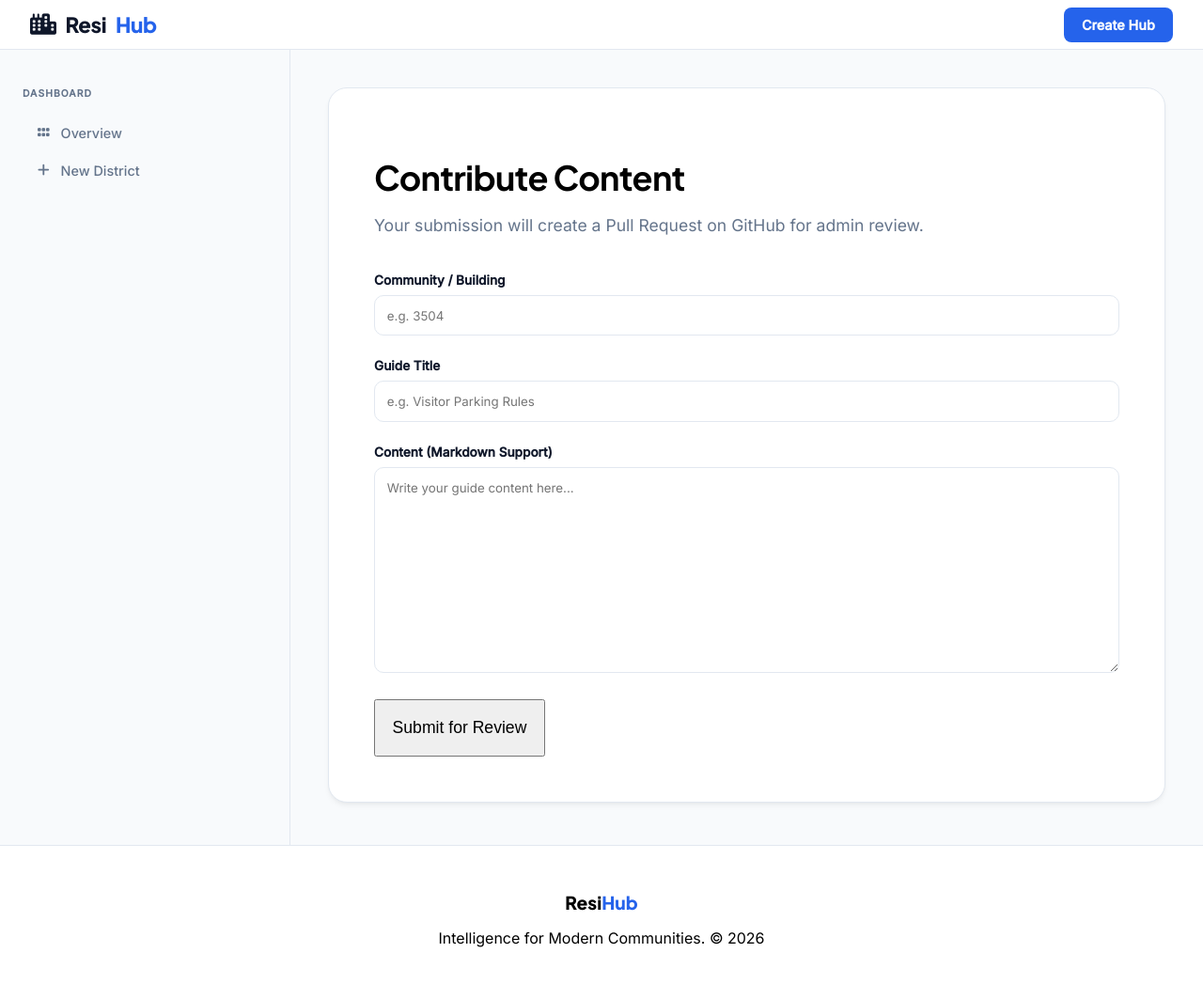
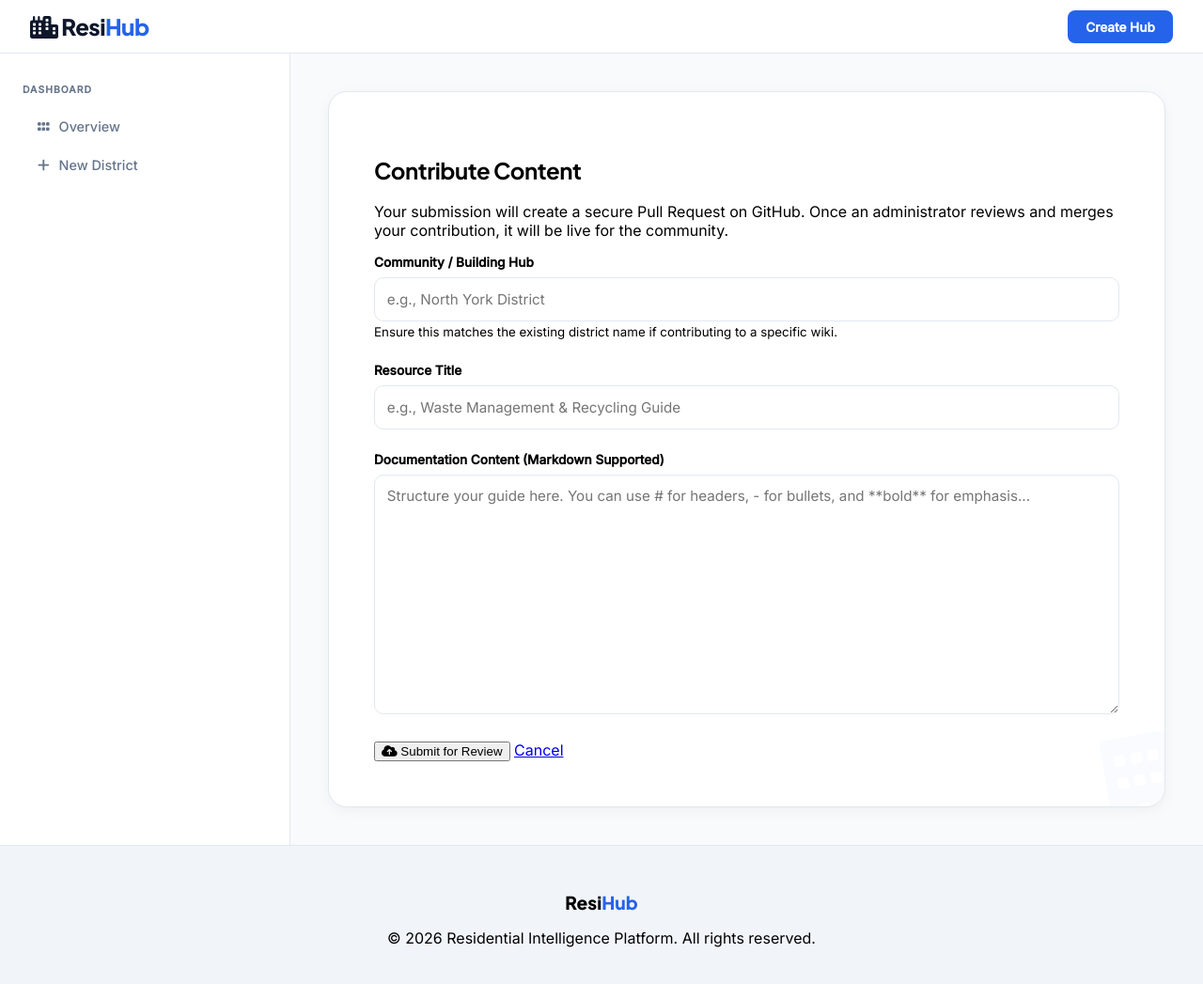
Before and after one commit to dekumar2-lab/lab-community, a Jekyll site: the page built from submit.html, in a window 1280 px wide and 1072 px high. Shown: the top 1047 px of the window at 94% size. Built offline with Jekyll 4.4.1, drawn with Linux system fonts in a browser that asks for light colours.

Commit message:
Upgraded the design

```diff
--- a/_includes/custom-styles.html
+++ b/_includes/custom-styles.html
@@ -6,7 +6,7 @@
         --text-muted: #64748b;
         --border: #e2e8f0;
         --white: #ffffff;
-        --shadow: 0 4px 6px -1px rgba(0, 0, 0, 0.05), 0 2px 4px -2px rgba(0, 0, 0, 0.05);
+        --shadow: 0 4px 15px -1px rgba(0, 0, 0, 0.05);
     }
 
     body {
@@ -20,55 +20,61 @@
 
     h1, h2, h3, .logo { font-family: 'Plus Jakarta Sans', sans-serif; letter-spacing: -0.02em; }
 
-    /* Header & Branding */
-    .site-header { background: var(--white); border-bottom: 1px solid var(--border); padding: 0.75rem 2rem; position: sticky; top: 0; z-index: 100; }
+    /* Header Styling */
+    .site-header { background: var(--white); border-bottom: 1px solid var(--border); padding: 0.8rem 2rem; position: sticky; top: 0; z-index: 1000; }
     .header-container { max-width: 1400px; margin: 0 auto; display: flex; justify-content: space-between; align-items: center; }
-    .logo { font-size: 1.4rem; font-weight: 800; text-decoration: none; color: var(--text-main); display: flex; align-items: center; gap: 10px; }
+    .logo { font-size: 1.5rem; font-weight: 800; text-decoration: none; color: var(--text-main); }
     .logo span { color: var(--primary); }
-    .btn-primary-nav { background: var(--primary); color: white; padding: 0.6rem 1.2rem; border-radius: 8px; text-decoration: none; font-weight: 600; font-size: 0.9rem; }
+    .btn-primary-header { background: var(--primary); color: white; padding: 0.6rem 1.2rem; border-radius: 8px; text-decoration: none; font-weight: 700; font-size: 0.85rem; }
 
     /* Sidebar Navigation */
     .app-shell { display: flex; flex: 1; width: 100%; max-width: 1400px; margin: 0 auto; }
-    .sidebar { width: 260px; padding: 2.5rem 1.5rem; border-right: 1px solid var(--border); }
+    .sidebar { width: 260px; padding: 2rem 1.5rem; border-right: 1px solid var(--border); background: #ffffff; }
     .nav-section { margin-bottom: 2rem; }
-    .nav-section small { color: var(--text-muted); font-size: 0.65rem; font-weight: 800; letter-spacing: 1px; display: block; margin-bottom: 1rem; }
-    .nav-item { display: flex; align-items: center; gap: 12px; padding: 0.7rem 1rem; color: var(--text-muted); text-decoration: none; border-radius: 10px; font-weight: 500; font-size: 0.9rem; transition: 0.2s; }
+    .nav-section small { color: var(--text-muted); font-size: 0.65rem; font-weight: 800; letter-spacing: 1px; display: block; margin-bottom: 0.8rem; }
+    .nav-item { display: flex; align-items: center; gap: 10px; padding: 0.75rem 1rem; color: var(--text-muted); text-decoration: none; border-radius: 10px; font-weight: 500; font-size: 0.9rem; transition: 0.2s; }
     .nav-item:hover, .nav-item.active { background: var(--primary-light); color: var(--primary); }
-    .btn-broadcast-sidebar { display: flex; align-items: center; justify-content: center; gap: 8px; width: 100%; padding: 0.75rem; margin-top: 1rem; background: #fff1f2; color: #e11d48 !important; border-radius: 10px; font-weight: 700; text-decoration: none; border: 1px solid #fecaca; font-size: 0.85rem; }
+    .btn-broadcast-sidebar { display: flex; align-items: center; justify-content: center; gap: 8px; width: 100%; padding: 0.75rem; margin-top: 1rem; background: #fff1f2; color: #ef4444 !important; border-radius: 10px; font-weight: 700; text-decoration: none; border: 1px solid #fecaca; font-size: 0.85rem; }
 
-    /* Main Content & Submission Forms */
-    .main-content { flex: 1; padding: 2.5rem; }
+    /* Main Content Card & Watermark */
+    .main-content { flex: 1; padding: 2.5rem; max-width: 1000px; }
     .content-card { background: var(--white); border: 1px solid var(--border); border-radius: 20px; padding: 3rem; box-shadow: var(--shadow); position: relative; overflow: hidden; }
 
-    /* Submission Form Restoration */
-    #submissionForm div { margin-bottom: 1.5rem; }
-    #submissionForm label { display: block; font-weight: 700; font-size: 0.85rem; margin-bottom: 0.5rem; color: var(--text-main); }
-    #submissionForm input, #submissionForm textarea { width: 100%; padding: 0.8rem; border: 1.5px solid var(--border); border-radius: 10px; font-family: inherit; box-sizing: border-box; }
-
-    /* Home Page Cards & Watermarks */
-    .community-grid { display: grid; grid-template-columns: repeat(auto-fill, minmax(210px, 1fr)); gap: 1.5rem; padding-top: 2rem; }
-    .hub-card {
-        background: var(--white); border: 1px solid var(--border); border-radius: 16px; padding: 2rem; text-align: center; text-decoration: none; position: relative; overflow: hidden; transition: 0.3s;
-    }
-    .hub-card:hover { transform: translateY(-4px); border-color: var(--primary); box-shadow: 0 10px 15px -3px rgba(0,0,0,0.1); }
-    .hub-card::after {
+    /* Subtle Architectural Watermark */
+    .content-card::after, .hub-card::after {
         content: "\f1ad"; font-family: "Font Awesome 6 Free"; font-weight: 900;
-        position: absolute; bottom: -15px; right: -5px; font-size: 4rem; color: var(--primary); opacity: 0.03; transform: rotate(-10deg);
+        position: absolute; bottom: -20px; right: -10px; font-size: 6rem; color: var(--primary); opacity: 0.025; transform: rotate(-10deg); pointer-events: none;
     }
 
-    /* Mini-Collapsible Alerts */
-    .alert-strip-container { margin-bottom: 2rem; border-radius: 12px; overflow: hidden; border: 1px solid var(--border); }
+    /* Forms (Submit/Broadcast) Fix */
+    #submissionForm, #broadcastForm { display: flex; flex-direction: column; gap: 1.5rem; }
+    .form-group label { display: block; font-weight: 700; font-size: 0.85rem; margin-bottom: 0.5rem; }
+    input, textarea, select { width: 100%; padding: 0.8rem; border: 1.5px solid var(--border); border-radius: 10px; font-family: inherit; font-size: 0.95rem; box-sizing: border-box; }
+    input:focus, textarea:focus { border-color: var(--primary); outline: none; }
+
+    /* Home Page Grid & Reduced Card Sizes */
+    .community-grid { display: grid; grid-template-columns: repeat(auto-fill, minmax(190px, 1fr)); gap: 1.25rem; margin-top: 3rem; }
+    .hub-card {
+        background: var(--white); border: 1px solid var(--border); border-radius: 16px; padding: 1.5rem;
+        text-align: center; text-decoration: none; position: relative; overflow: hidden; transition: 0.3s;
+    }
+    .hub-card:hover { transform: translateY(-3px); border-color: var(--primary); box-shadow: 0 10px 15px -3px rgba(0,0,0,0.08); }
+    .hub-card h3 { margin: 0.5rem 0 0.2rem 0; font-size: 1rem; color: var(--text-main); }
+    .hub-card p { font-size: 0.75rem; color: var(--primary); font-weight: 700; }
+
+    /* Alert Drawer Styles */
+    .alert-collapsible-wrapper { margin-bottom: 2rem; border-radius: 12px; overflow: hidden; border: 1px solid var(--border); }
     .alert-strip-header { background: var(--text-main); color: white; padding: 0.8rem 1.5rem; display: flex; justify-content: space-between; align-items: center; cursor: pointer; }
-    .pulse-dot { width: 8px; height: 8px; background: #22c55e; border-radius: 50%; display: inline-block; margin-right: 10px; animation: blink 2s infinite; }
-    .alert-drawer-content { display: none; background: white; max-height: 400px; overflow-y: auto; }
-    .alert-drawer-content.is-open { display: block; }
-    .drawer-card { padding: 1.5rem; border-bottom: 1px solid var(--border); }
-    .urgency-high { background: #fff1f2; border-left: 4px solid #e11d48; }
+    .live-indicator { width: 8px; height: 8px; background: #22c55e; border-radius: 50%; display: inline-block; margin-right: 8px; animation: pulse 2s infinite; }
+    .alert-drawer-body { display: none; background: white; max-height: 350px; overflow-y: auto; }
+    .alert-drawer-body.is-open { display: block; }
+    .drawer-item { padding: 1.5rem; border-bottom: 1px solid var(--border); }
+    .urgency-high { border-left: 4px solid #ef4444; background: #fff1f2; }
 
-    @keyframes blink { 0% { opacity: 1; } 50% { opacity: 0.3; } 100% { opacity: 1; } }
+    @keyframes pulse { 0% { opacity: 1; } 50% { opacity: 0.3; } 100% { opacity: 1; } }
 
     /* Footer */
-    .site-footer { background: white; border-top: 1px solid var(--border); padding: 3rem; margin-top: auto; text-align: center; }
-    .footer-brand { font-family: 'Plus Jakarta Sans', sans-serif; font-weight: 800; font-size: 1.2rem; margin-bottom: 0.5rem; }
-    .footer-brand span { color: var(--primary); }
+    .site-footer { background: #f1f5f9; padding: 3rem; text-align: center; border-top: 1px solid var(--border); margin-top: auto; }
+    .footer-logo { font-family: 'Plus Jakarta Sans', sans-serif; font-weight: 800; font-size: 1.2rem; margin-bottom: 0.5rem; }
+    .footer-logo span { color: var(--primary); }
 </style>
--- a/_layouts/default.html
+++ b/_layouts/default.html
@@ -24,7 +24,7 @@
                     {% endfor %}
                 </select>
                 {% endif %}
-                <a href="{{ site.baseurl }}/submit.html?mode=new" class="btn-primary-nav">Create Hub</a>
+                <a href="{{ site.baseurl }}/submit.html?mode=new" class="btn-primary-header">Create Hub</a>
             </div>
         </div>
     </header>
@@ -55,26 +55,26 @@
             {% if page.condo %}
                 {% assign active_alerts = site.pages | where: "layout", "broadcast" | where: "condo", page.condo | sort: 'date' | reverse %}
                 {% if active_alerts.size > 0 %}
-                <div class="alert-strip-container">
+                <div class="alert-collapsible-wrapper">
                     <div class="alert-strip-header" onclick="toggleAlertFeed()">
                         <div class="strip-left">
-                            <span class="pulse-dot"></span>
-                            <span class="strip-text"><strong>Live:</strong> {{ active_alerts.first.title }}</span>
+                            <span class="live-indicator"></span>
+                            <span class="strip-text"><strong>Live Notice:</strong> {{ active_alerts.first.title }}</span>
                         </div>
                         <div class="strip-right">
-                            <span class="count-badge">{{ active_alerts.size }} Announcements</span>
+                            <span class="alert-count">{{ active_alerts.size }} Announcements</span>
                             <i class="fa-solid fa-chevron-down" id="chevron-icon"></i>
                         </div>
                     </div>
-                    <div id="alert-drawer" class="alert-drawer-content">
+                    <div id="alert-drawer" class="alert-drawer-body">
                         {% for alert in active_alerts %}
-                        <div class="drawer-card urgency-{{ alert.alert_type | default: 'info' }}">
-                            <div class="card-meta">
-                                <span class="tag">{{ alert.alert_type | upcase }}</span>
-                                <span class="date">{{ alert.date | date: "%B %d" }}</span>
+                        <div class="drawer-item urgency-{{ alert.alert_type | default: 'info' }}">
+                            <div class="drawer-meta">
+                                <span class="urgency-pill">{{ alert.alert_type | upcase }}</span>
+                                <small>{{ alert.date | date: "%B %d, %Y" }}</small>
                             </div>
                             <h4>{{ alert.title }}</h4>
-                            <div class="card-body">{{ alert.content | markdownify }}</div>
+                            <div class="drawer-body-text">{{ alert.content | markdownify }}</div>
                         </div>
                         {% endfor %}
                     </div>
@@ -82,16 +82,16 @@
                 {% endif %}
             {% endif %}
 
-            <div class="content-card main-wiki-card">
+            <article class="content-card main-wiki-area">
                 {{ content }}
-            </div>
+            </article>
         </main>
     </div>
 
     <footer class="site-footer">
         <div class="footer-inner">
-            <div class="footer-brand">Resi<span>Hub</span></div>
-            <p>Intelligence for Modern Communities. © 2026</p>
+            <div class="footer-logo">Resi<span>Hub</span></div>
+            <p>© 2026 Residential Intelligence Platform. All rights reserved.</p>
         </div>
     </footer>
 
--- a/submit.html
+++ b/submit.html
@@ -1,55 +1,88 @@
 ---
 layout: default
-title: Submit Guide
+title: Contribute to ResiHub
 ---
 
-<div id="submitDiv">
-    <h1 style="font-size: 2.25rem; margin-bottom: 0.5rem;">Contribute Content</h1>
-    <p style="color: #64748b; margin-bottom: 2.5rem; font-size: 1.1rem;">Your submission will create a Pull Request on
-        GitHub for admin review.</p>
-
-    <form id="submissionForm">
-        <div>
-            <label >Community / Building</label>
-            <input type="text" id="condo" name="condo" placeholder="e.g. 3504" required>
+<div class="submission-container">
+    <div class="form-header">
+        <h1>Contribute Content</h1>
+        <p>Your submission will create a secure Pull Request on GitHub. Once an administrator reviews and merges your contribution, it will be live for the community.</p>
     </div>
 
-        <div>
-            <label >Guide Title</label>
-            <input type="text" id="title" name="title" placeholder="e.g. Visitor Parking Rules" required>
+    <form id="submissionForm" class="professional-form">
+        <input type="hidden" name="type" value="wiki">
+
+        <div class="form-group">
+            <label for="condo">Community / Building Hub</label>
+            <input type="text" id="condo" name="condo" placeholder="e.g., North York District" required>
+            <small class="input-hint">Ensure this matches the existing district name if contributing to a specific wiki.</small>
         </div>
 
-        <div>
-            <label >Content (Markdown Support)</label>
-            <textarea id="content" name="content" rows="12" placeholder="Write your guide content here..."
-                required></textarea>
+        <div class="form-group">
+            <label for="title">Resource Title</label>
+            <input type="text" id="title" name="title" placeholder="e.g., Waste Management & Recycling Guide" required>
         </div>
 
-        <button type="submit" class="btn" style="padding: 1.1rem; font-size: 1.1rem;">Submit for Review</button>
+        <div class="form-group">
+            <label for="content">Documentation Content (Markdown Supported)</label>
+            <textarea id="content" name="content" rows="12" placeholder="Structure your guide here. You can use # for headers, - for bullets, and **bold** for emphasis..." required></textarea>
+        </div>
+
+        <div class="form-actions">
+            <button type="submit" id="submitBtn" class="btn-submit-main">
+                <i class="fa-solid fa-cloud-arrow-up"></i> Submit for Review
+            </button>
+            <a href="{{ site.baseurl }}/" class="btn-cancel">Cancel</a>
+        </div>
     </form>
 </div>
 
 <script>
-    // Pre-fill building if coming from a specific wiki
+    // 1. Context Awareness: Pre-fill building if coming from a specific district page
     const urlParams = new URLSearchParams(window.location.search);
     if (urlParams.has('condo')) {
-        document.getElementById('condo').value = urlParams.get('condo');
+        // Formats slug back to readable text for the user
+        const condoName = urlParams.get('condo').replace(/-/g, ' ').replace(/\b\w/g, l => l.toUpperCase());
+        document.getElementById('condo').value = condoName;
     }
 
+    // 2. High-Performance Submission Logic
     document.getElementById('submissionForm').onsubmit = async (e) => {
         e.preventDefault();
+
+        const btn = document.getElementById('submitBtn');
+        const originalContent = btn.innerHTML;
+
+        // Visual feedback for the "Professional" feel
+        btn.disabled = true;
+        btn.innerHTML = '<i class="fa-solid fa-circle-notch fa-spin"></i> Synchronizing with GitHub...';
+
         const formData = new FormData(e.target);
 
+        try {
             const response = await fetch('https://plain-smoke-2176.dekumar-ca.workers.dev/', {
                 method: 'POST',
                 body: formData
             });
 
             if (response.ok) {
-            alert("Success! Your contribution has been sent for review.");
+                // Success State
+                btn.style.background = "#22c55e";
+                btn.innerHTML = '<i class="fa-solid fa-check"></i> Contribution Sent!';
+
+                setTimeout(() => {
+                    alert("Success! Your contribution has been staged for review. Redirecting to dashboard...");
                     window.location.href = "{{ site.baseurl }}/";
+                }, 500);
             } else {
-            alert("Submission failed. Please check your GitHub Token permissions in the Worker.");
+                const errorData = await response.json();
+                throw new Error(errorData.error || "Network synchronization failed");
+            }
+        } catch (err) {
+            // Error Handling
+            btn.disabled = false;
+            btn.innerHTML = originalContent;
+            alert("Submission Error: " + err.message);
         }
     };
 </script>
```
Also changed, not shown: index.html (+9 -9 lines). Lines whose indentation alone changed are shown as unchanged.
